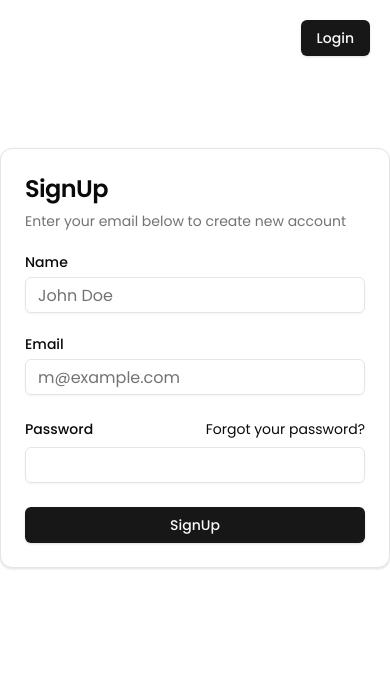
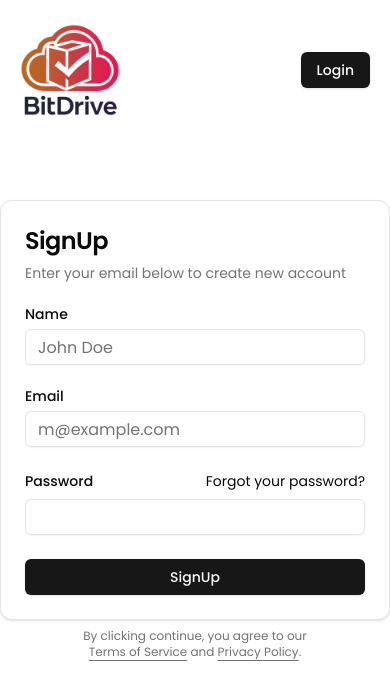
Before and after one commit to 0vai5/BITDrive, a React (Vite) app in the folder client/: page /signup in a window 390 px wide. Shown: the top 700 px of the page. Built offline with nearby package versions, Linux system fonts and the light colour scheme.

Commit message:
Refactor CustomForm and layout components; improve responsiveness and accessibility; update form fields and add logo

```diff
--- a/client/src/components/CustomForm.jsx
+++ b/client/src/components/CustomForm.jsx
@@ -12,26 +12,26 @@ import {
 
 const CustomForm = ({ FormType }) => {
   return (
-    <div className="flex justify-center items-center mt-6">
+    <div className="flex justify-center items-center flex-col mt-8">
       <Card>
         <CardHeader>
           <CardTitle className="text-2xl">
-            {FormType == "login" ? "Login" : "SignUp"}
+            {FormType === "login" ? "Login" : "SignUp"}
           </CardTitle>
           <CardDescription>
             Enter your email below to{" "}
-            {FormType == "login" ? "login to your account" : "create new"}{" "}
-            account
+            {FormType === "login" ? "login to your" : "create new"} account
           </CardDescription>
         </CardHeader>
         <CardContent>
           <form>
             <div className="flex flex-col gap-6">
-              {FormType == "signup" && (
+              {FormType === "signup" && (
                 <div className="grid gap-2">
-                  <Label htmlFor="email">Name</Label>
+                  <Label htmlFor="name">Name</Label>
                   <Input
                     id="name"
+                    name="name"
                     type="text"
                     placeholder="John Doe"
                     required
@@ -42,6 +42,7 @@ const CustomForm = ({ FormType }) => {
                 <Label htmlFor="email">Email</Label>
                 <Input
                   id="email"
+                  name="email"
                   type="email"
                   placeholder="m@example.com"
                   required
@@ -57,18 +58,23 @@ const CustomForm = ({ FormType }) => {
                     Forgot your password?
                   </a>
                 </div>
-                <Input id="password" type="password" required />
+                <Input id="password" name="password" type="password" required />
               </div>
-              <Button type="submit" className="w-full">
-                {FormType == "login" ? "Login" : "SignUp"}
+              <Button type="submit" className="w-full" disabled={false}>
+                {FormType === "login" ? "Login" : "SignUp"}
               </Button>
             </div>
           </form>
         </CardContent>
       </Card>
+      <div className="mt-2 text-balance text-center text-xs text-muted-foreground [&_a]:underline [&_a]:underline-offset-4 hover:[&_a]:text-primary">
+        By clicking continue, you agree to our <a href="#">Terms of Service</a>{" "}
+        and <a href="#">Privacy Policy</a>.
+      </div>
     </div>
   );
 };
+
 CustomForm.propTypes = {
   FormType: PropTypes.string.isRequired,
 };
--- a/client/src/pages/AuthLayout.jsx
+++ b/client/src/pages/AuthLayout.jsx
@@ -2,7 +2,7 @@ import { Outlet } from "react-router-dom";
 
 const AuthLayout = () => {
   return (
-    <div className="flex justify-center h-screen overflow-hidden">
+    <div className="flex justify-center h-screen overflow-visible md:overflow-hidden">
       <div className="w-1/2 bg-red-200 hidden md:flex justify-between flex-col p-5 ">
         <div>
           <div className="layoutHead p-5">
--- a/client/src/pages/LoginPage.jsx
+++ b/client/src/pages/LoginPage.jsx
@@ -4,7 +4,11 @@ import { Link } from "react-router-dom"
 const LoginPage = () => {
   return (
     <main className='h-screen overflow-hidden'>
-      <div className="loginHeader flex justify-end p-5 items-center">
+      <div className="loginHeader flex md:justify-end justify-between pt-5 px-5 items-center">
+      <div className="md:hidden block">
+
+<img src="/logo-transparent.png" height={100} width={100}  alt="" />
+</div>
         <Link to={'/signup'}>
           <Button>SignUp</Button>
         </Link>
--- a/client/src/pages/SignupPage.jsx
+++ b/client/src/pages/SignupPage.jsx
@@ -3,8 +3,12 @@ import { Link } from "react-router-dom";
 
 const SignupPage = () => {
   return (
-    <main className="h-screen overflow-hidden">
-      <div className="loginHeader flex justify-end p-5 items-center">
+    <main className="h-screen md:overflow-hidden overflow-visible">
+      <div className="loginHeader flex md:justify-end justify-between pt-5 px-5 items-center">
+        <div className="md:hidden block">
+
+        <img src="/logo-transparent.png" height={100} width={100}  alt="" />
+        </div>
         <Link to={"/login"}>
           <Button>Login</Button>
         </Link>
```
